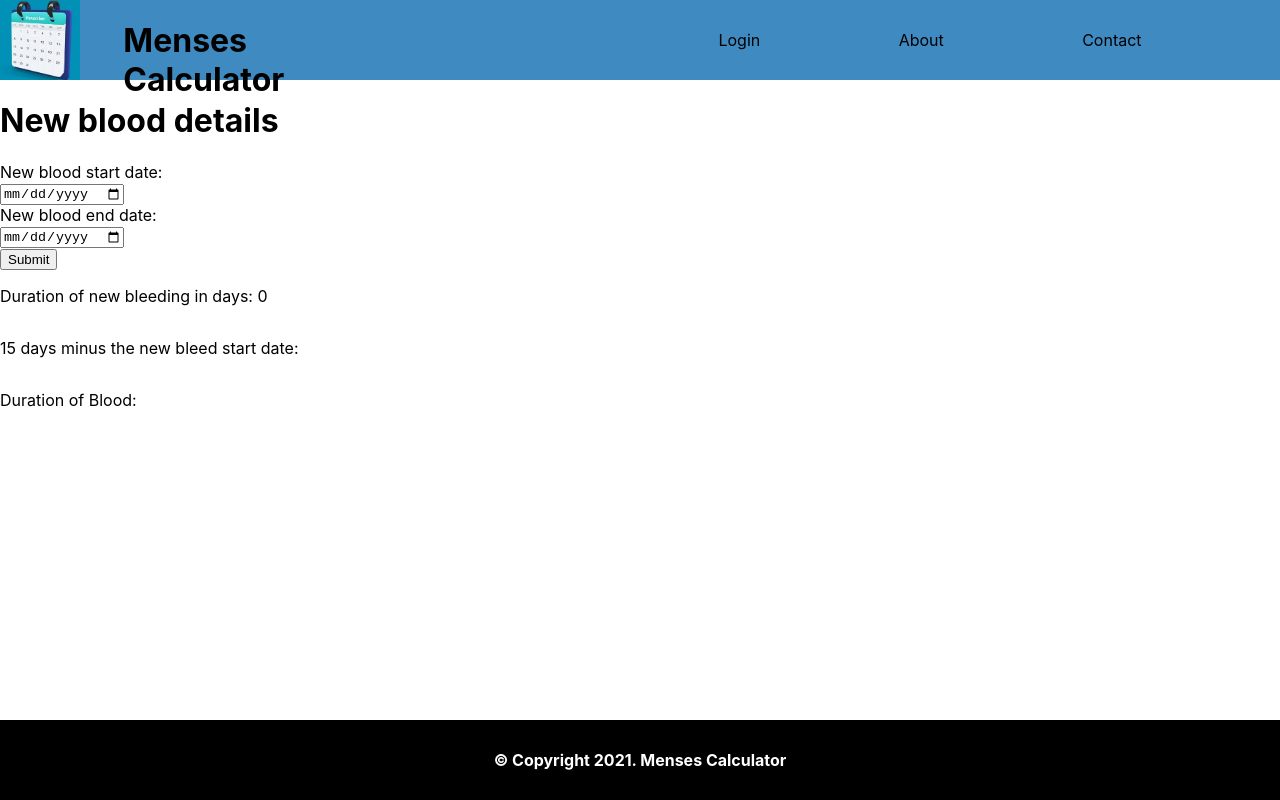
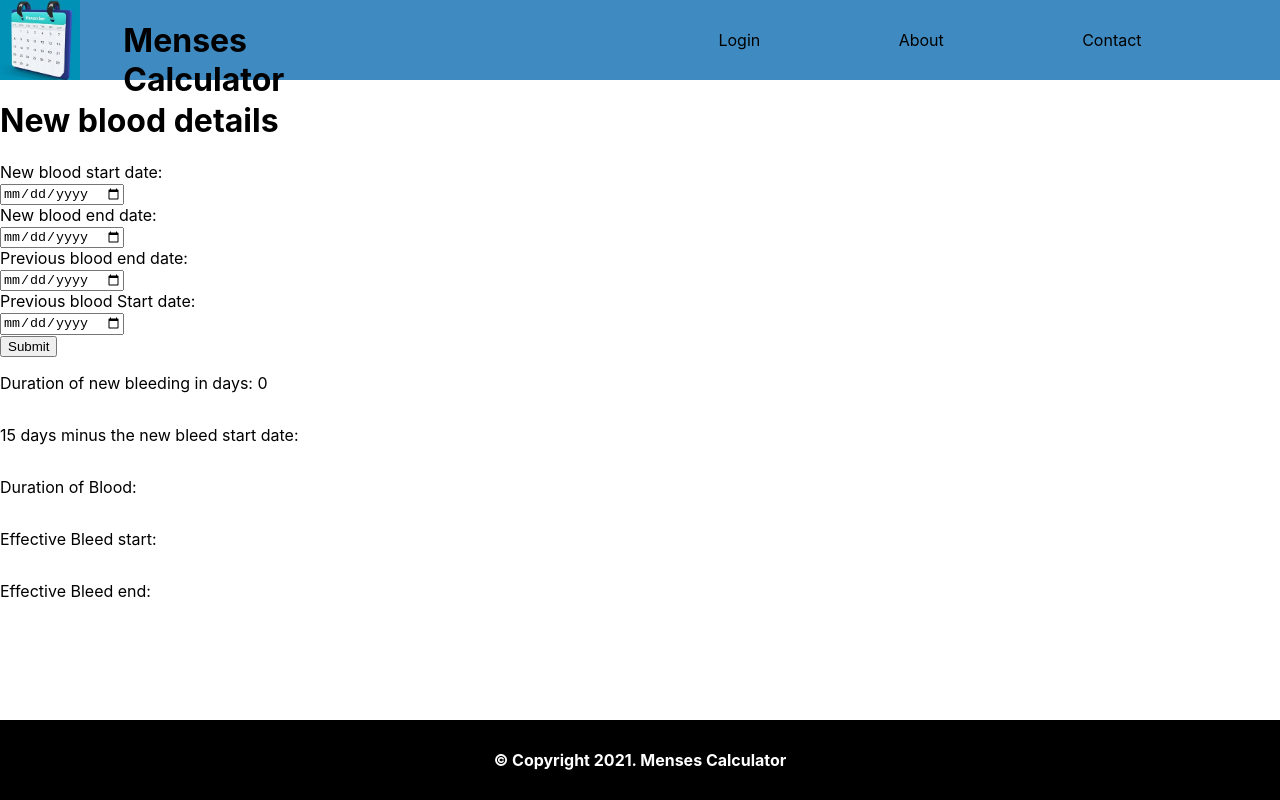
Before and after one commit to sadatakhtar/menses-cal, a React (Create React App) app: page /newbleed in a window 1280 px wide. Built offline with nearby package versions, Linux system fonts and the light colour scheme.

Commit message:
installed moment library and finished phase one of newBleeding function

```diff
--- a/package.json
+++ b/package.json
@@ -6,6 +6,7 @@
     "@testing-library/jest-dom": "^5.11.4",
     "@testing-library/react": "^11.1.0",
     "@testing-library/user-event": "^12.1.10",
+    "moment": "^2.29.1",
     "react": "^17.0.1",
     "react-dom": "^17.0.1",
     "react-router-dom": "^5.2.0",
--- a/src/pages/newBleedPage/NewBleed.js
+++ b/src/pages/newBleedPage/NewBleed.js
@@ -1,4 +1,5 @@
 import React, { useState } from 'react'
+import moment from 'moment';
 import './NewBleed.css'
 import Footer from '../../components/footer/Footer'
 import Header from '../../components/header/Header'
@@ -15,7 +16,7 @@ function NewBleed() {
     const [effectiveBleedEnd, setEffectiveBleedEnd] = useState('');
     const [prevBleedLimit, setPrevBleedLimit] = useState(15);
     const [newData, setNewData] = useState('');
-    const [prevBleedStart, setPrevBleedStart] = useState(1616188400000);
+    const [prevBleedStart, setPrevBleedStart] = useState('');
     const [prevBleedEnd, setPrevBleedEnd] = useState('');
     const [durationBlood, setDurationBlood] = useState('');
 
@@ -59,18 +60,18 @@ function NewBleed() {
         //new bleed start date minus purity days = newD
         let newD = minusDays(new Date(newBleedStart), prevBleedLimit); //new bleed date subtract number of previous purity days
         setNewData(newD);
-        console.log(`new bleed start date minus purity ${newD.getTime()}`);
+        console.log(`new bleed start date minus purity ${moment(newBleedStart).subtract(15, 'days').calendar()}`);
         let newB = returnDateinNumber(new Date(newBleedStart));
-        console.log(`new bleed start date without purity days ${newB.getTime()}`);
-        console.log(returnNumToDate(96400000));
+        console.log(`new bleed start date : ${moment(newB.getTime()).format('MMM Do')}`);
+        //console.log(returnNumToDate(96400000));
 
 
-        //compare newB (newBleedStart) with newD(newBleedStart - prevBleedLimit)
-
-        if(newB.getTime() > newD.getTime()){
+        //compare newB (newBleedStart) with prevBleedEnd
+        if(  moment(newB.getTime()).format('MMM Do') < moment(prevBleedEnd).format('MMM Do')){
             console.log('yes');
-            let durB = returnDateinNumber(new Date(newBleedEnd));
-            setDurationBlood(durB - prevBleedStart);
+           // let durBlood = returnDateinNumber(new Date(newBleedEnd));
+           // setDurationBlood(durBlood - prevBleedStart);
+            setDurationBlood(moment(newBleedEnd).subtract(moment(prevBleedStart).format('dddd'), 'days' ).date());
             setEffectiveBleedStart(prevBleedStart);
             setEffectiveBleedEnd(newBleedEnd);
 
@@ -81,7 +82,9 @@ function NewBleed() {
         }else {
             console.log('no');
             let durB = returnDateinNumber(new Date(newBleedEnd));
+            console.log(durationBlood);
             setDurationBlood(durB - newBleedStart);
+            console.log(durationBlood);
             setEffectiveBleedStart(newBleedStart);
             setEffectiveBleedEnd(newBleedEnd);
 
@@ -96,6 +99,16 @@ function NewBleed() {
 
     }
 
+    // function newBleedingAgain(){
+    //     let pblAddfifteen = moment(prevBleedLimit).add(15, 'days').date();
+    //     if(moment(newBleedStart).isAfter(pblAddfifteen)){
+    //         console.log('if condition is working!');
+
+    //     }else{
+    //         console.log('if condition not working!!');
+    //     }
+    // }
+
     const handleNewBloodStart = (e) => {
         setNewBleedStart(e.target.value);
     }
@@ -105,6 +118,7 @@ function NewBleed() {
         let res = getDiffInDays(new Date(newBleedStart), new Date(newBleedEnd));
         setNewDurationBleed(res);
         newBleeding();
+      // newBleedingAgain();
 
 
     }
@@ -127,6 +141,15 @@ function NewBleed() {
                     <input type="date" onChange={(e) => setNewBleedEnd(e.target.value)}/>
                     </label>
                     <br/>
+                    <label>Previous blood end date: <br/>
+                    <input type="date" onChange={(e) => setPrevBleedEnd(e.target.value)}/>
+                    </label>
+
+                    <br/>
+                    <label>Previous blood Start date: <br/>
+                    <input type="date" onChange={(e) => setPrevBleedStart(e.target.value)}/>
+                    </label>
+                    <br/>
 
                     <button>Submit</button>
                 </form>
@@ -134,6 +157,9 @@ function NewBleed() {
                 <p>{`Duration of new bleeding in days: ${newDurationBleed}`}</p>
                 <p>{`15 days minus the new bleed start date: ${newData}`}</p>
                 <p>{`Duration of Blood: ${durationBlood}`}</p>
+                <p>{`Effective Bleed start: ${effectiveBleedStart}`}</p>
+                <p>{`Effective Bleed end: ${effectiveBleedEnd}`}</p>
+
 
 
 
```
Also changed, not shown: 1 other file (tests, documents, lock files or other folders).
